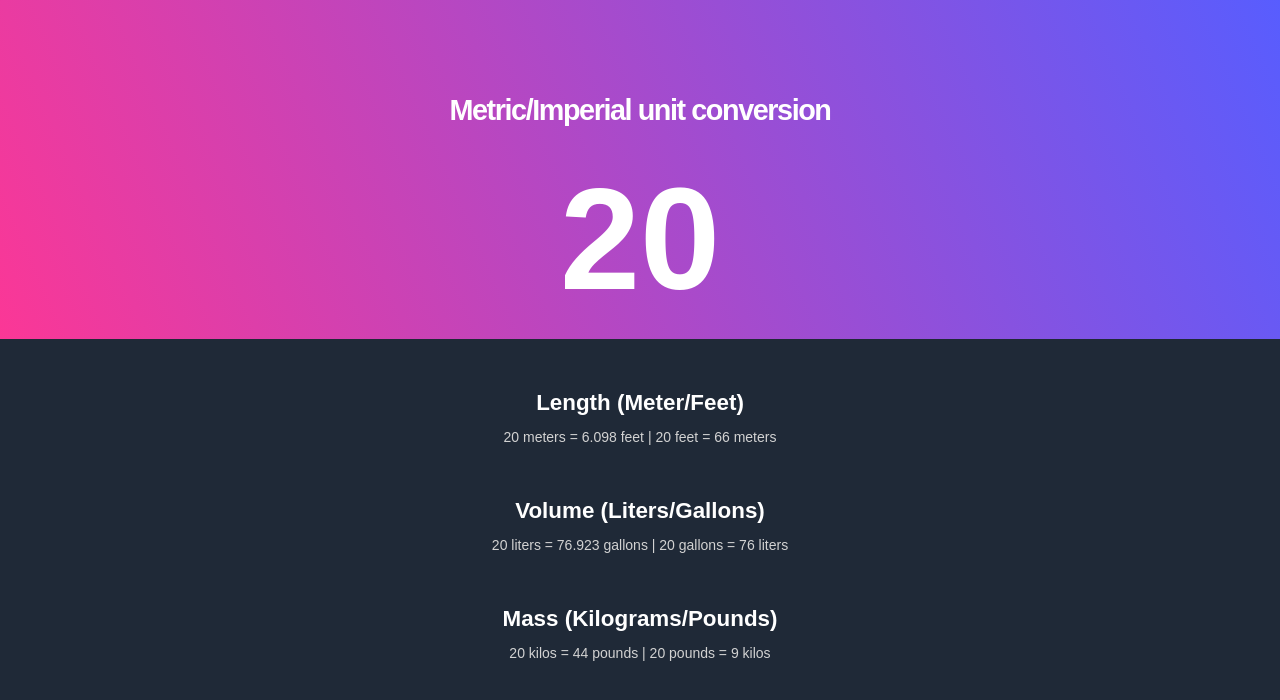
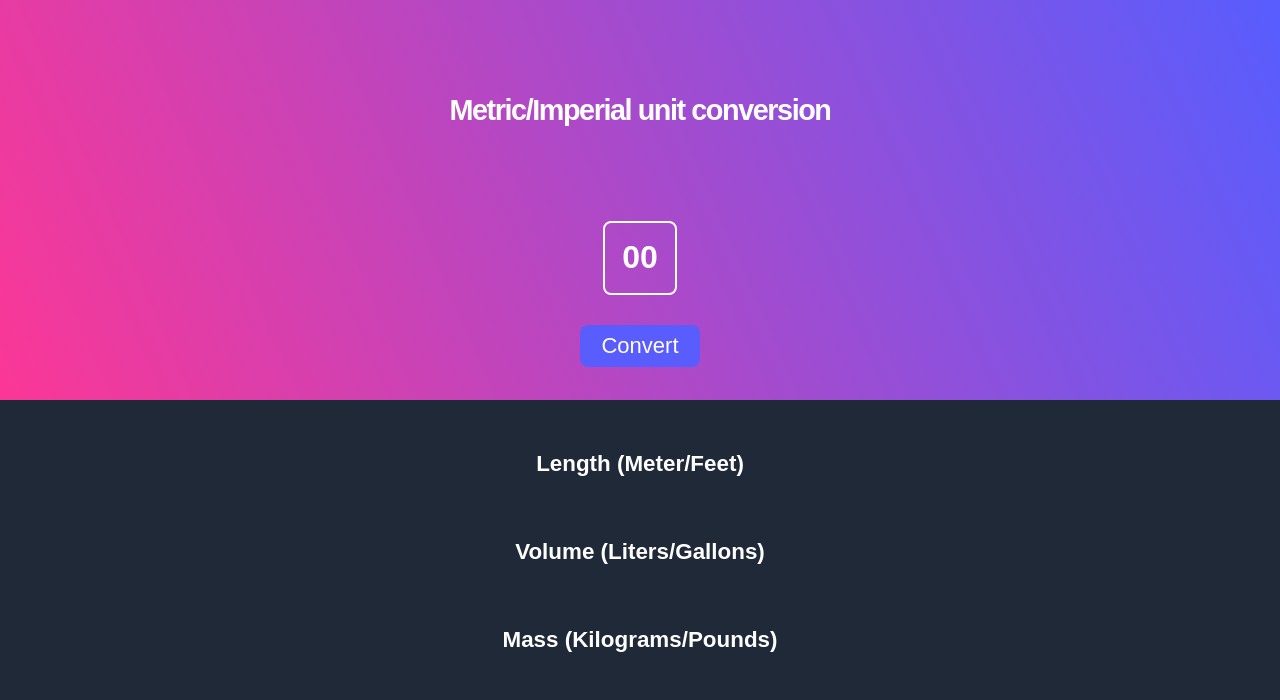
Before and after one commit to Manga301/metric-imperial-unit-converter, a website built with Parcel: page index.html in a window 1280 px wide. Built offline with nearby package versions, Linux system fonts and the light colour scheme.

Commit message:
Add conversion helper function
Created conversion functions and render function for reusability.

```diff
--- a/index.html
+++ b/index.html
@@ -1,28 +1,29 @@
 <!DOCTYPE html>
 <html>
   <head>
-    <title>Parcel Sandbox</title>
+    <title>Metric/Imperial unit conversion</title>
+    <!-- favicon -->
+    <link rel="icon" href="#" type="image/x-icon" />
+    <!-- css -->
+    <link rel="stylesheet" href="src/styles.css" />
     <meta charset="UTF-8" />
   </head>
 
   <body>
     <div id="header">
       <h1 id="title">Metric/Imperial unit conversion</h1>
-      <h2 id="unit">20</h2>
+      <input type="text" id="unit-input" placeholder="00">
+      <button id="convert-btn">Convert</button>
     </div>
     <div id="main-content">
         <!-- length -->
-      <p class="unit-title">
-        Length (Meter/Feet)
-      </p>
+        <p class="unit-title">Length (Meter/Feet)</p>
         <p class="unit-content" id="meters-and-feet"></p>
         <!-- volume -->
         <p class="unit-title">Volume (Liters/Gallons)</p>
         <p class="unit-content" id="liters-and-gallons"></p>
         <!-- mass -->
-      <p class="unit-title">
-        Mass (Kilograms/Pounds)
-      </p>
+        <p class="unit-title">Mass (Kilograms/Pounds)</p>
         <p class="unit-content" id="kilograms-and-pounds"></p>
     </div>
     <script src="src/index.js"></script>
--- a/src/index.js
+++ b/src/index.js
@@ -1,45 +1,51 @@
-import "./styles.css";
+/*
+  feet = meters × 3.28084
+  meters = feet ÷ 3.28084
 
-let metersAndFeet = document.getElementById("meters-and-feet");
-let litersAndGallons = document.getElementById("liters-and-gallons");
-let kilogramsAndPounds = document.getElementById("kilograms-and-pounds");
+  gallons = liters ÷ 3.78541
+  liters = gallons × 3.78541
 
-let output = 0;
-let unit = document.getElementById("unit");
+  pounds = kilograms × 2.20462
+  kilograms = pounds ÷ 2.20462
+*/
+let unitInput = document.getElementById("unit-input")
+let metersAndFeet = document.getElementById("meters-and-feet")
+let litersAndGallons = document.getElementById("liters-and-gallons")
+let kilogramsAndPounds = document.getElementById("kilograms-and-pounds")
+const lengthUnit = 3.28084
+const volumeUnit = 3.78541
+const massUnit = 2.20462
+const convertBtn = document.getElementById("convert-btn")
 
-// Meters to feet | Feet to meters
-function calcMetersAndFeet() {
-  let meterFeetUnit = Number(unit.textContent);
-  let feetFormula = 3.28;
-  let feetCalc = (meterFeetUnit / feetFormula).toFixed(3);
-  let meterCalc = Math.round(meterFeetUnit * feetFormula);
-  output = metersAndFeet.textContent = `${meterFeetUnit} meters = ${feetCalc} feet | ${meterFeetUnit} feet = ${meterCalc} meters`;
-
-  return output;
+// convert to imperial
+const convertToImperial = (metric, unitOfMeasure) => {
+  const imperialValue = Number(metric * unitOfMeasure)
+  return Number(imperialValue.toFixed(3))
 }
 
-// Liters to gallons | Gallons to liters
-function calcLitersAndGallons() {
-  let litersGallonsUnits = Number(unit.textContent);
-  let gallonsFormula = 0.26;
-  let litersFormula = 3.78;
-  let litersCalc = Math.round(litersGallonsUnits * litersFormula);
-  let gallonCalc = (litersGallonsUnits / gallonsFormula).toFixed(3);
-  output = litersAndGallons.textContent = `${litersGallonsUnits} liters = ${gallonCalc} gallons | ${litersGallonsUnits} gallons = ${litersCalc} liters`;
-
-  return output;
+// convert to metric
+const convertToMetric = (imperial, unitOfMeasure) => {
+  const metricValue = imperial / unitOfMeasure
+  return Number(metricValue.toFixed(3))
 }
 
-// Kilograms to pounds | Pounds to kilogram
-function calcKilogramsAndGallons() {
-  let kilogramsPoundsUnits = Number(unit.textContent);
-  let poundFormula = 2.2;
-  let kilogramFormula = 0.45;
-  let kilogramCalc = Math.round(kilogramsPoundsUnits * poundFormula);
-  let poundCalc = Math.round(kilogramsPoundsUnits * kilogramFormula);
-  output = kilogramsAndPounds.textContent = `${kilogramsPoundsUnits} kilos = ${kilogramCalc} pounds | ${kilogramsPoundsUnits} pounds = ${poundCalc} kilos`;
+// render conversions
+const renderConversions = (htmlEl, unitValue, metric, imperial, conversionMetric, conversionImperial) => {
+
+  htmlEl.textContent = `${unitValue} ${metric} = ${conversionImperial} ${imperial} | ${unitValue} ${imperial} = ${conversionMetric} ${metric}`
+
 }
 
-calcMetersAndFeet();
-calcLitersAndGallons();
-calcKilogramsAndGallons();
+convertBtn.addEventListener('click', () => {
+  const unitInputValue = Number(unitInput.value)
+
+  // length
+  renderConversions(metersAndFeet, unitInputValue, "meters", "feet", convertToMetric(unitInputValue, lengthUnit), convertToImperial(unitInputValue, lengthUnit))
+
+  // volume
+  renderConversions(litersAndGallons, unitInputValue, "liters", "gallons", convertToMetric(unitInputValue, volumeUnit), convertToImperial(unitInputValue, volumeUnit))
+
+  // mass
+  renderConversions(kilogramsAndPounds, unitInputValue, "kilograms", "pounds", convertToMetric(unitInputValue, massUnit), convertToImperial(unitInputValue, massUnit))
+
+})
--- a/src/styles.css
+++ b/src/styles.css
@@ -10,6 +10,11 @@ body {
 
 #header {
   background: linear-gradient(246.26deg, #585dfe 0%, #fb3796 100%);
+  display: flex;
+  flex-direction: column;
+  align-items: center;
+  height: 400px;
+  width: 100%;
 }
 
 #title {
@@ -22,13 +27,36 @@ body {
   padding: 5rem;
 }
 
-#unit {
+#unit-input {
   font-weight: 800;
-  font-size: 9rem;
-  line-height: 2.4rem;
+  font-size: 2rem;
   text-align: center;
   color: #ffffff;
-  padding-bottom: 5rem;
+  width: 70px;
+  height: 70px;
+  background-color: transparent;
+  border: 2px solid #fff;
+  border-radius: 8px;
+}
+
+#unit-input::placeholder {
+  color: #fff;
+}
+
+#unit-input:focus {
+  outline: none;
+  border: 2px solid #fff;
+}
+
+#convert-btn {
+  background-color: #5a5dfd;
+  border: none;
+  border-radius: 8px;
+  color: #fff;
+  margin: 30px 0;
+  width: 120px;
+  height: 42px;
+  font-size: 22px;
 }
 
 #main-content {
```
Lines whose indentation alone changed are shown as unchanged.
